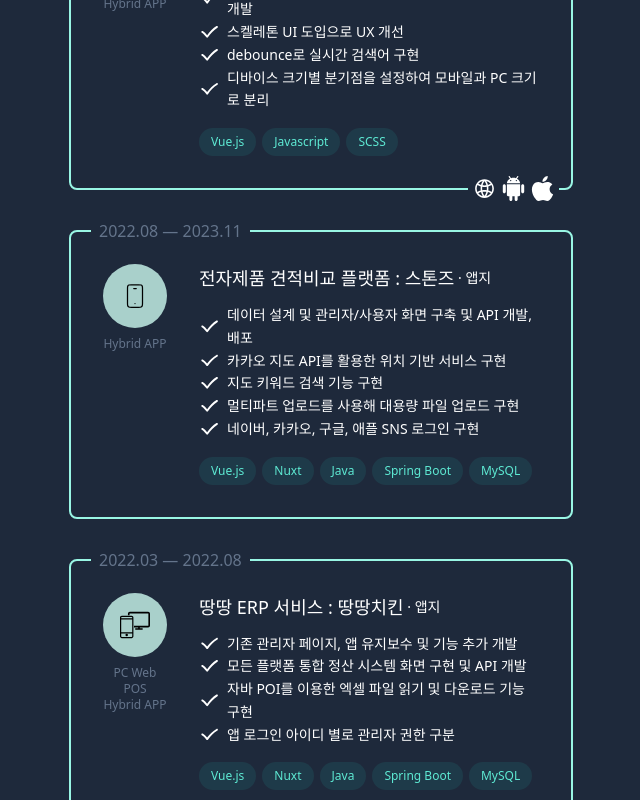
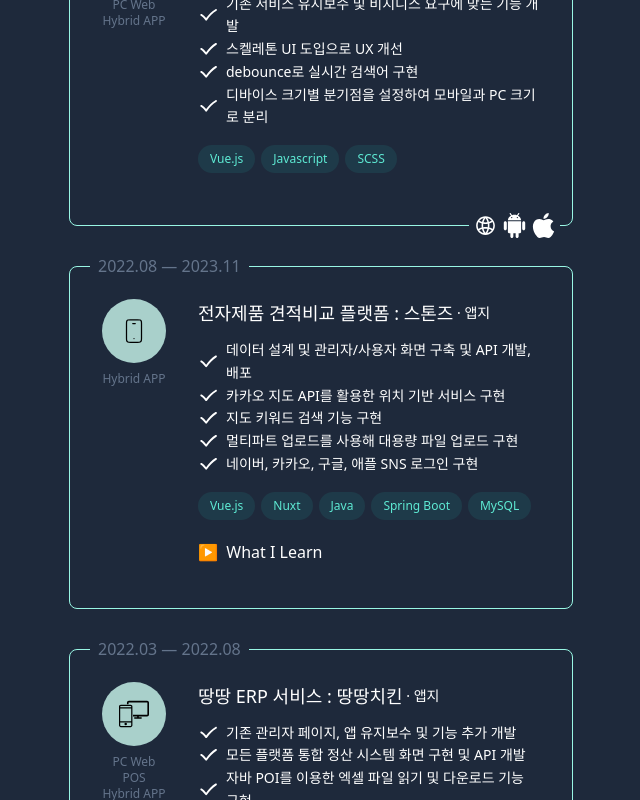
Before and after one commit to ssyeon612/seungyeon-portfolio, a Next.js app: page / in a window 1280 px wide. Shown: the part 1720-2520 px from the top of the page, without its empty margins (563-1203 px from the left). Built offline with nearby package versions, Linux system fonts and the light colour scheme.

Commit message:
update: 프로젝트 느낀점 추가

```diff
--- a/src/app/globals.scss
+++ b/src/app/globals.scss
@@ -92,3 +92,35 @@
         @apply text-slate-800 dark:text-slate-200;
     }
 }
+
+.details-toggle {
+    appearance: none;
+    display: none;
+}
+
+.details-toggle + label:before {
+    content: "\25B6";
+    display: inline-block;
+    transition: transform 0.5s;
+}
+
+.details-toggle:checked + label:before {
+    transform: rotate(90deg);
+    color: rgb(20 184 166);
+}
+
+.details-toggle:checked + label {
+    color: rgb(20 184 166);
+}
+
+.details-toggle ~ .details {
+    max-height: 0;
+    opacity: 0;
+    overflow: hidden;
+    transition: max-height 0.5s, opacity 0.5s;
+}
+
+.details-toggle:checked ~ .details {
+    max-height: 100vh;
+    opacity: 1;
+}
--- a/src/components/Projects/index.tsx
+++ b/src/components/Projects/index.tsx
@@ -44,6 +44,7 @@
             ],
             device: "Hybrid APP",
             platform: "MOBILE",
+            desc: "마커 클러스터러, 인포윈도우 커스텀 등 자주 사용하지만 깊게 사용해보지 못했던 지도 라이브러리를 더 심층있게 공부하게 된 프로젝트였습니다. 특히 사용자의 제스처에 따라 부드러운 스크롤 액션을 주기 위해 많은 고민이 되어 국내에서 많이 사용되는 카카오 지도 앱과 네이버 지도 앱을 분석 하였고 덕분에 만족스러운 결과물을 만들어 낼 수 있었습니다.",
         },
         {
             company: "앱지",
@@ -58,6 +59,7 @@
             ],
             platform: "PC+MOBILE",
             device: "PC Web<br />POS<br />Hybrid APP",
+            desc: "땅땅치킨, 땅땅몰, 땅땅랜드 등 여러 플랫폼으로 구성되어 있습니다. 외주 개발사와 슬랙 및 깃허브 이슈를 활용하여 일정 및 개발 이슈를 공유하며 진행되었습니다. 외주 개발사와 잦은 충돌이 있었던 공통 CSS 부분을 분리하여 충돌을 최소화한 후 배포하였기 때문에 이후 배포 시간을 단축할 수 있었습니다. <br /><br /> 히스토리 정리가 되어있지 않아 유지 보수 시에 경로 파악이 어려운 점이 있었지만 차근차근 소스를 분석하며 레드마인에 정리해 놓았습니다. 그 덕분에 프로젝트 담당자가 바뀌는 과정에서 보다 쉽게 인수인계를 할 수 있었고 문서 작성의 중요성을 다시 한 번 느끼게 해준 프로젝트 였습니다.",
         },
         {
             company: "앱지",
@@ -75,6 +77,7 @@
             device: "Hybrid APP",
             aos: "https://play.google.com/store/apps/details?id=com.appg.coam&hl=ko-KR",
             ios: "https://apps.apple.com/kr/app/%EC%BD%94%EC%97%A0%ED%8E%98%EC%9D%B4%EB%A8%BC%EC%B8%A0/id1609907585",
+            desc: "외부 협력업체와 함께 진행한 프로젝트에서 프론트엔드 역할을 담당했습니다. API에 대한 수정 개발이 동시에 이루어져야 하는 환경 이어서 외부업체와 고객사랑 직접 소통하며 개발진행을 했습니다. 프론트엔드와 백엔드 데이터를 주고 받는 과정에서 조율이 잘 되지 않아 외부 업체와 트러블이 발생했고 따로 미팅을 요청해서 원만하게 해결할 수 있었습니다. ",
         },
         {
             company: "앱지",
@@ -91,6 +94,7 @@
             platform: "MOBILE",
             device: "Hybrid APP",
             aos: "https://play.google.com/store/apps/details?id=kr.co.wellv.namkim&hl=ko-KR",
+            desc: "개발을 마무리 하는 단계에서 기획의 방향이 바뀌는 상황이 생겼었습니다. 마감기한이 얼마 남지 않은 시점이었지만 담당 PM님과 매일 개발 일정, 목표치를 공유하며 진행 하고 해당 기록들을 고객사와도 데일리로 공유하며 조율하여 문제 없이 완료 할 수 있던 프로젝트였습니다. 또한 인앱 결제 기능 구현이 생소해서 같이 협업했던 네이티브 개발자분들과 많은 소통을 하며 배울 수 있는 기회가 되었고 네이티브 앱에 대한 이해도를 더욱 높일 수 있었습니다.",
         },
         {
             company: "앱지",
@@ -101,6 +105,7 @@
             platform: "PC+MOBILE",
             device: "PC Web<br />Web APP",
             web: "https://www.mobing.co.kr",
+            desc: "개발일정 오류로 인해 각자 맡고 있던 프로젝트가 있던 개발자들도 모두 동원 되어 개발을 진행이 되었습니다. 저는 서포터로 들어가게 되어 개발을 하며 기획을 검토 해야 하는 어려움이 있었지만 맡은 부분 만큼이라도 큰 도움이 되고 싶어 근무 이외의 시간을 투자해 이전 히스토리들 살펴보았습니다. 웹 화면을 구현할 때는 작은 부분을 맡아서 했지만 이후에 신입 개발자 한 분과 함께 모바일 웹 앱 화면을 구현하는 프로젝트를 맡게 되었습니다. 이전에 히스토리를 익힌 덕분에 리드를 맡아서 진행하게 된 상황에서도 문제 없이 마무리 할 수 있던 프로젝트 였습니다.",
         },
         {
             company: "앱지",
@@ -117,6 +122,7 @@
             device: "Hybrid APP",
             aos: "https://play.google.com/store/apps/details?id=com.appg.estate_with_me&hl=ko-KR",
             ios: "https://apps.apple.com/kr/app/%ED%95%A8%EA%BB%98%EA%B4%80%EB%A6%AC%ED%95%B4/id1567847353",
+            desc: "생소한 부동산 용어와 담당 PM님의 변경으로 인해 프로젝트에 대한 이해도가 부족했던 어려움이 있었습니다. 또한 개발 환경 구성부터 배포까지 처음으로 혼자 진행하게 되어 큰 걱정이 앞 섰지만 이 과정은 저에게 어떻게 동료에게 도움을 요청하고 문제를 해결해 나가는 지를 알게 해주었습니다. 개발이 마무리가 되었을 때 저는 저의 성장을 느낄 수 있어서 애착이 깊은 프로젝트였습니다. ",
         },
         {
             company: "앱지",
@@ -128,6 +134,7 @@
             device: "PC Web<br />Web APP",
             web: "https://www.kofsia.or.kr",
             web02: "https://www.kfoodedu.or.kr",
+            desc: "협회 페이지와 위생교육 페이지로 이루어진 플랫폼으로 시니어 개발자 한 분과 함께 협업 하며 프로젝트를 진행했습니다. 저의 역할은 주로 프론트엔드였고 다양한 연령대가 사용하는 서비스인 만큼 버튼 더블 클릭, 브라우저 환경 등 다양한 사이드 이펙트를 고려하며 개발했던 프로젝트였습니다.",
         },
     ];
 
@@ -141,7 +148,7 @@
                     <div className="p-4 lg:p-0 md:w-full group/list">
                         {projects.map((project, index) => (
                             <div
-                                className="group flex border-2 rounded-lg border-blue-500 dark:border-teal-200 border-opacity-50 p-8 sm:flex-row flex-col mb-10 relative transition-all lg:hover:!opacity-100 lg:group-hover/list:opacity-50"
+                                className="group flex border rounded-lg border-blue-500 dark:border-teal-200 border-opacity-50 p-8 sm:flex-row flex-col mb-10 relative transition-all lg:hover:!opacity-100 lg:group-hover/list:opacity-50"
                                 key={index}
                             >
                                 {/* 프로젝트 기간 */}
@@ -157,13 +164,7 @@
                                             <Image src="/icons/pc-mobile-icon.svg" alt="" width={30} height={30} />
                                         )}
                                     </div>
-                                    {project.device && (
-                                        // <div
-                                        //     dangerouslySetInnerHTML={{ __html: project.device }}
-                                        //     className="text-xs text-center lg:mt-2 text-slate-500 transition-all invisible group-hover:visible group-hover:translate-y-2"
-                                        // ></div>
-                                        <div dangerouslySetInnerHTML={{ __html: project.device }} className="text-xs lg:text-center lg:mt-2 text-slate-500"></div>
-                                    )}
+                                    {project.device && <div dangerouslySetInnerHTML={{ __html: project.device }} className="text-xs lg:text-center lg:mt-2 text-slate-500"></div>}
                                 </div>
                                 <div className="flex-grow">
                                     {/* 프로젝트명 */}
@@ -181,7 +182,7 @@
                                         ))}
                                     </ul>
                                     {/* 프로젝트명 기술 */}
-                                    <ul className="mt-2 flex flex-wrap" aria-label="Technologies used">
+                                    <ul className="mt-2 flex flex-wrap mb-5" aria-label="Technologies used">
                                         {project.skills.map((skill, index2) => (
                                             <li className="mr-1.5 mt-2" key={index2}>
                                                 <div className="flex items-center rounded-full px-3 py-1 text-xs font-medium leading-5 bg-blue-700/10  text-blue-600 dark:bg-teal-400/10  dark:text-teal-300">
@@ -218,6 +219,16 @@
                                             </Link>
                                         )}
                                     </div>
+                                    {/* 프로젝트 회고 */}
+                                    {project.desc && (
+                                        <div>
+                                            <input id={`summary_${index}`} className="details-toggle" type="checkbox" />
+                                            <label htmlFor={`summary_${index}`} className="cursor-pointer">
+                                                &nbsp;&nbsp;What I Learn
+                                            </label>
+                                            <div className="details text-sm mt-3 break-keep" dangerouslySetInnerHTML={{ __html: project.desc }}></div>
+                                        </div>
+                                    )}
                                 </div>
                             </div>
                         ))}
```
Also changed, not shown: src/components/Experience/index.tsx (line endings or trailing spaces).
